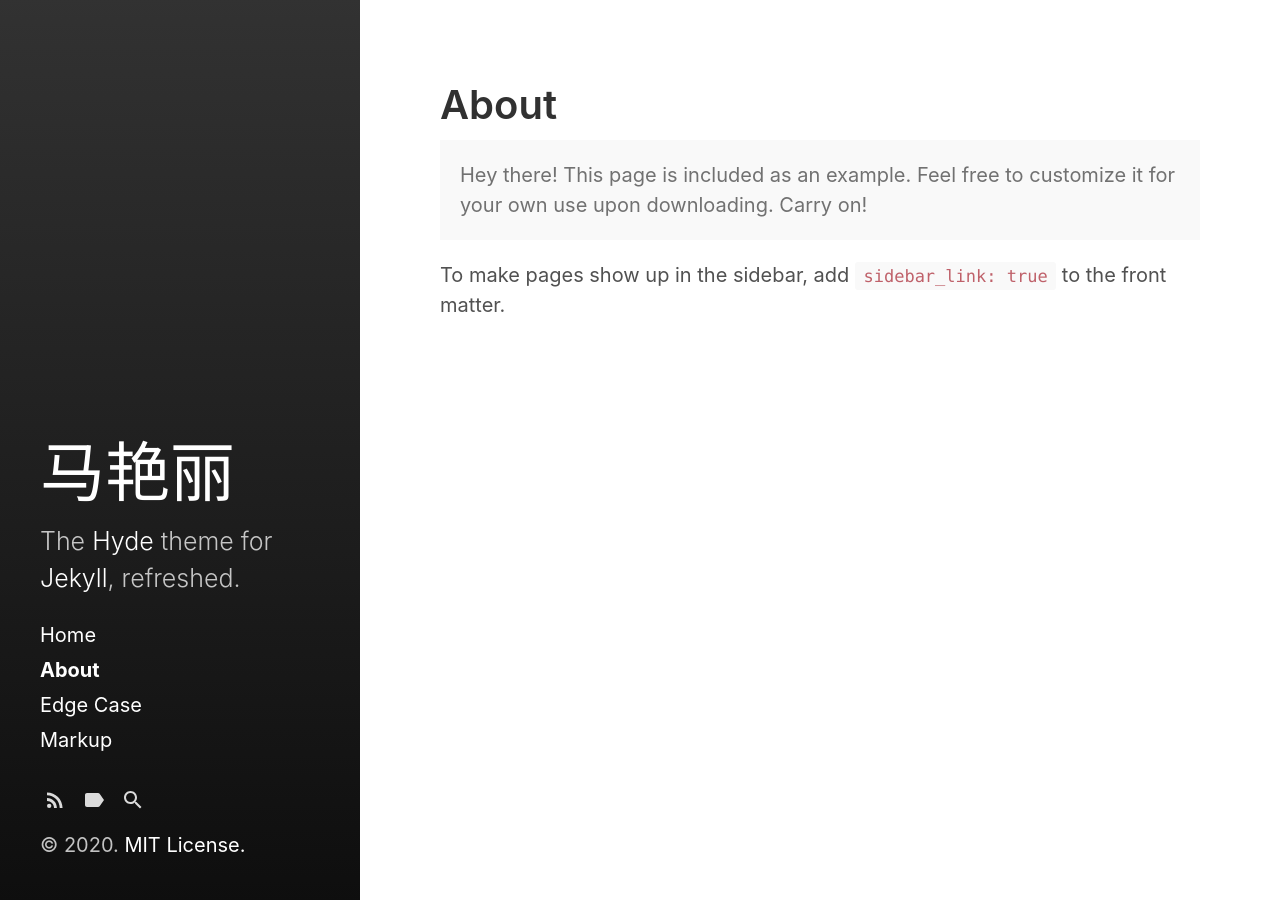
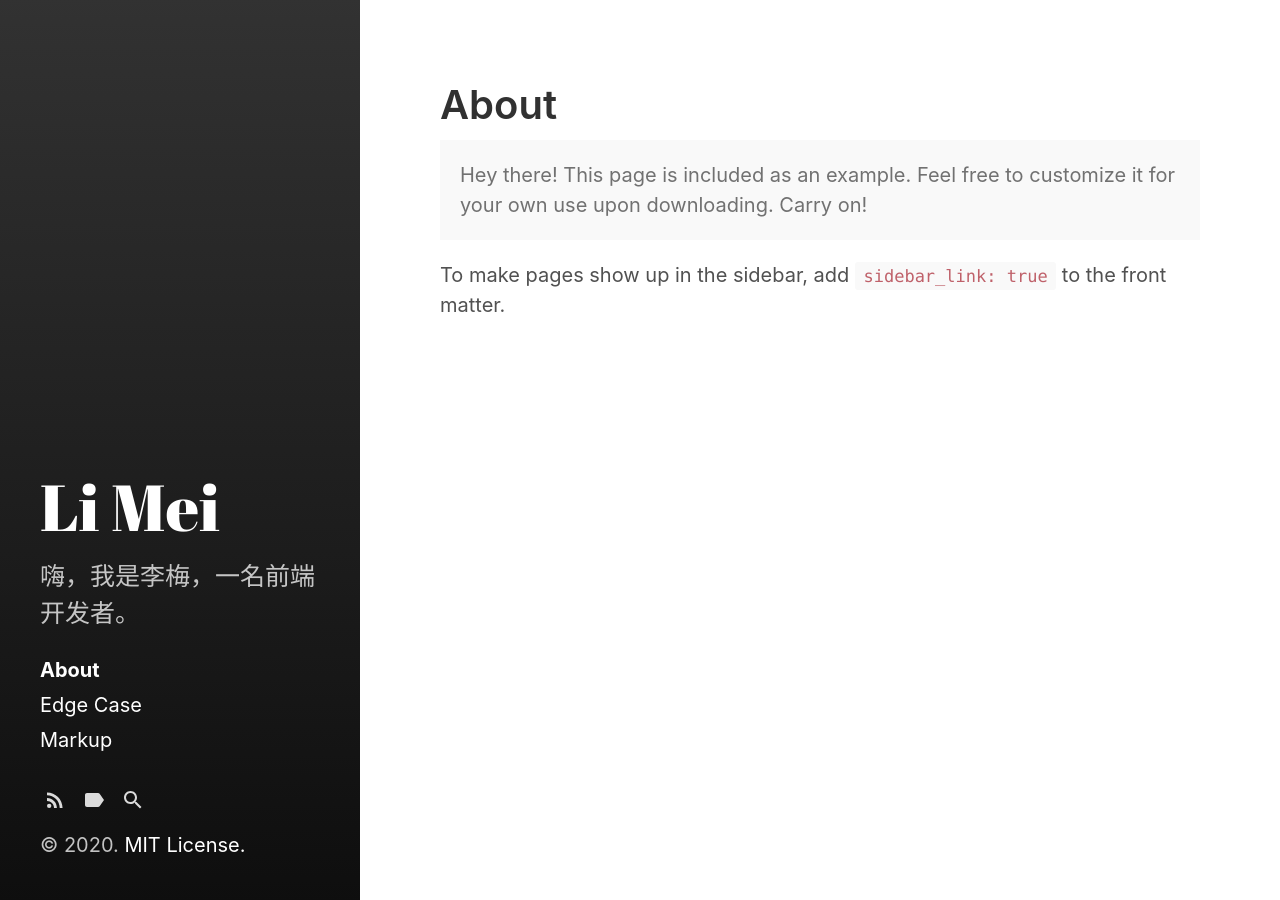
Before and after one commit to moxiaodegu/moxiaodegu.github.io, a Jekyll site: the page built from about.md, in a window 1280 px wide. Built offline with Jekyll 4.4.1, drawn with Linux system fonts in a browser that asks for light colours.

Commit message:
Update _config.yml

```diff
--- a/_config.yml
+++ b/_config.yml
@@ -1,35 +1,52 @@
-# Dependencies
-markdown:         kramdown
-highlighter:      rouge
+# Basic
+title: Li Mei
+subtitle: 个人技术博客
+welcome_message: 主要是记录个人对技术的理解和开发过程中遇到的问题，欢迎了解更多。
+description:  嗨，我是李梅，一名前端开发者。
+creator: Li Mei
 
-# Setup
-title:            马艳丽
-tagline:          'A Jekyll theme'
-description:      'The <a href="http://hyde.getpoole.com" target="_blank">Hyde</a> theme for <a href="http://jekyllrb.com" target="_blank">Jekyll</a>, refreshed.'
-url:              https://moxiaodegu.github.io/
-baseurl:          '/hydeout'
-                  # the optional subpath of your site, e.g. "/blog"
-                  # NB: This applies to all pages in your Jekyll site.
-                  # If you want to move just the blog index pages but keep
-                  # other pages at root, see the paginate_path and
-                  # sidebar_blog_link below.
+url: "https://moxiaodegu.github.io/"
 
-author:
-  name:           'Andrew Fong'
-  url:            https://moxiaodegu.github.io/
+permalink: /:year/:month/:title/
 
-paginate:         5
-# paginate_path:    '/page:num'
-                    # Or '/blog/page:num' if you want to move your index pages
+# Format
+highlighter: rouge
 
-plugins:
-  - jekyll-feed
-  - jekyll-gist
-  - jekyll-paginate
+# supported colors: blue, green, purple, red, orange or slate. If you need clear, leave it empty.
+cover_color: slate
 
-# Sidebar link settings
-sidebar_home_link:  true
-# sidebar_blog_link:  '/blog'   # By default, your home page is your blog
-                                # page. If you change your paginate_path,
-                                # set this to the root of the paginate_path
-                                # to enable a separate blog link.
+# The blog button should not be removed.
+blog_button:
+    title: 博客
+    description: 访问博客
+
+tag_button:
+    title: 标签
+    description: 技术文章分类
+    url: 'https://moxiaodegu.github.io/'
+
+# Navigation buttons in the front page.
+nav:
+    #- {title: 简历, description: 我的简历, url: 'https://github.com/limeii'}
+    - {title: Git, description: 个人代码, url: 'https://github.com/moxiaodegu'}
+    # - {title: Another Button, description: A button, url: 'http://example.com'}
+
+# Pagination
+plugins: [jekyll-paginate]
+paginate: 10
+paginate_path: "page/:num/"
+
+# Comment
+comment:
+    disqus:
+    # duoshuo:
+
+# Social
+social:
+    github: limeii
+    mail: limei90s@foxmail.com
+
+# Google Analytics
+ga:
+     id: UA-142143336-1
+     host: auto
```
